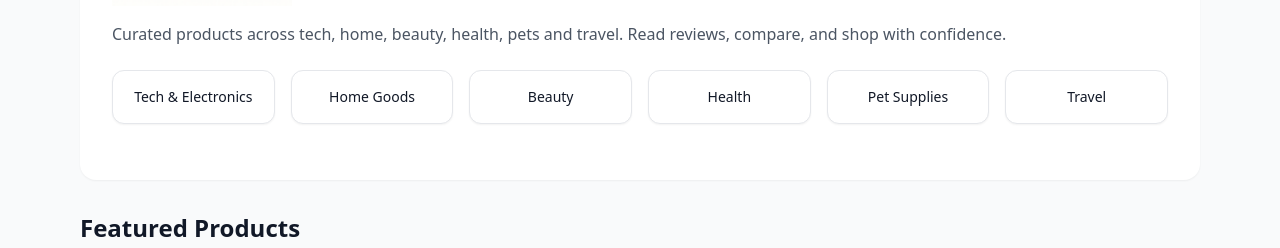
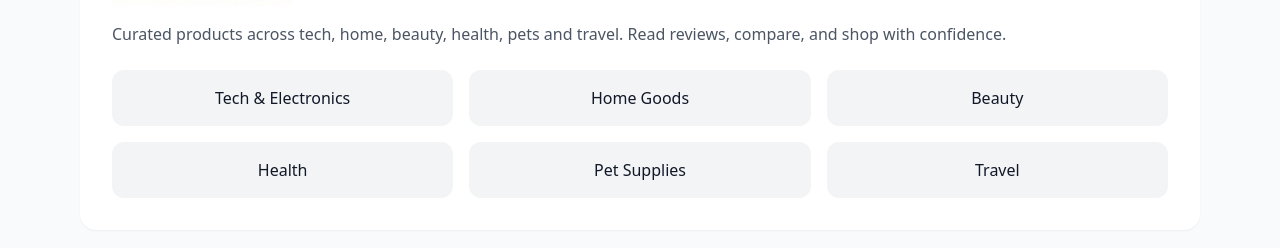
Before and after one commit to shopthetop247-web/shopthetop247, a Next.js app: page / in a window 1280 px wide. Shown: the part 236-484 px from the top of the page. Built offline with nearby package versions, Linux system fonts and the light colour scheme.

Commit message:
Update CategoryTiles.jsx

```diff
--- a/components/CategoryTiles.jsx
+++ b/components/CategoryTiles.jsx
@@ -1,9 +1,16 @@
-import Link from 'next/link'
-export default function CategoryTiles({ categories }){
+import Link from "next/link"
+
+export default function CategoryTiles({ categories }) {
   return (
-    <div className="grid grid-cols-2 sm:grid-cols-3 md:grid-cols-6 gap-4 my-6">
-      {categories.map(c => (
-        <Link key={c} href={`/products?category=${encodeURIComponent(c)}`} className="bg-white border rounded-xl p-4 text-center text-sm shadow-sm hover:shadow-md">{c}</Link>
+    <div className="grid grid-cols-2 sm:grid-cols-3 gap-4 mt-6">
+      {categories.map(cat => (
+        <Link
+          key={cat}
+          href={`/category/${encodeURIComponent(cat)}`}
+          className="p-4 bg-gray-100 rounded-xl hover:bg-gray-200 transition block text-center font-medium"
+        >
+          {cat}
+        </Link>
       ))}
     </div>
   )
```
